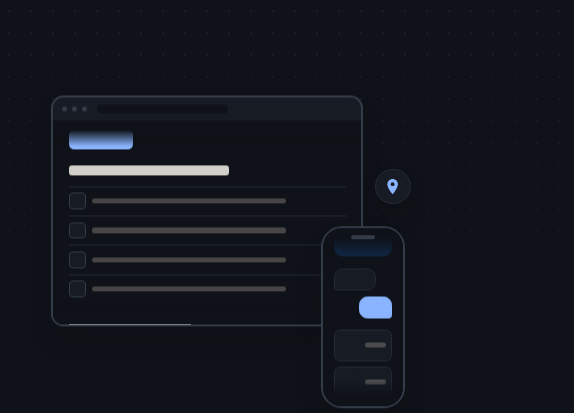
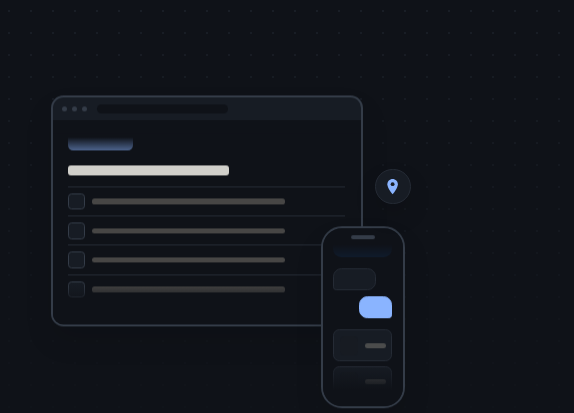
Before and after one commit to zp6ahp/oficioev, a website with bundled scripts: page index.html in a window 1280 px wide. Shown: the part 152-565 px from the top of the page, 706-1280 px from the left. Built offline with nearby package versions, Linux system fonts and the light colour scheme.

Commit message:
Stop Chrome edge bleed on animated device screens

```diff
--- a/index.html
+++ b/index.html
@@ -383,6 +383,7 @@
                     </div>
                   </div>
                 </div>
+                <span class="device-cap" aria-hidden="true"></span>
               </div>
 
               <div class="device device--phone">
--- a/js/main.js
+++ b/js/main.js
@@ -10,6 +10,7 @@
  *   reviews  → reviews carousel
  *   works    → translated WhatsApp links on the work cards
  *   compare  → mobile comparison labels
+ *   mock     → scrolling device screens
  *   copy     → clipboard copying
  */
 
@@ -21,6 +22,7 @@ import { initChrome } from "./chrome.js";
 import { initReviews } from "./reviews.js";
 import { initWorkLinks } from "./works.js";
 import { initCompare } from "./compare.js";
+import { initMockScroll } from "./mock-scroll.js";
 import { initCopy } from "./copy.js";
 
 const root = document.documentElement;
@@ -35,4 +37,5 @@ initChrome();
 initReviews();
 initWorkLinks({ t: i18n.t });
 initCompare();
+initMockScroll();
 initCopy({ t: i18n.t });
--- /dev/null
+++ b/js/mock-scroll.js
@@ -0,0 +1,27 @@
+/**
+ * mock-scroll.js — sets the distance for the decorative device screens.
+ *
+ * The mocks animate `top` instead of `transform`. Chrome can promote a
+ * transformed scrolling layer above the screen fade, producing a light streak
+ * at the top edge on some Retina/ARM frames. A layout offset avoids that
+ * compositing path while keeping the same visual loop.
+ */
+
+export function initMockScroll() {
+  const scrolls = Array.from(document.querySelectorAll(".mock-scroll"));
+  if (!scrolls.length) return;
+
+  function measure() {
+    scrolls.forEach(function (el) {
+      // Two identical pages: one page height is half the scroll height.
+      el.style.setProperty("--mock-distance", el.scrollHeight / 2 + "px");
+    });
+  }
+
+  measure();
+  window.addEventListener("load", measure);
+  window.addEventListener("resize", measure);
+  if (document.fonts && document.fonts.ready) {
+    document.fonts.ready.then(measure);
+  }
+}
--- a/styles.css
+++ b/styles.css
@@ -1618,6 +1618,20 @@ a {
   border-bottom: 1px solid var(--bg);
 }
 
+.device-cap {
+  position: absolute;
+  left: 0;
+  right: 0;
+  height: 1.2em;
+  background: var(--bg);
+  pointer-events: none;
+  z-index: 999;
+}
+
+.device--browser .device-cap {
+  top: calc(2.3em - 1px);
+}
+
 .device-bar i {
   width: 0.5em;
   height: 0.5em;
@@ -1639,6 +1653,7 @@ a {
   min-height: 0;
   overflow: hidden;
   background: var(--bg);
+  transform: translateZ(0);
 }
 
 /* Soft fade so scrolling content does not cut hard */
@@ -1648,21 +1663,19 @@ a {
   position: absolute;
   left: 0;
   right: 0;
-  height: 2.4em;
+  height: 4em;
   pointer-events: none;
-  z-index: 2;
-  transform: translateZ(0);
+  z-index: 1;
 }
 
 .device-screen::before {
   top: 0;
-  /* Solid start: without it the first scrolling line peeks through the top edge. */
-  background: linear-gradient(to bottom, var(--bg) 0, var(--bg) 0.8em, transparent 100%);
+  background: linear-gradient(to bottom, var(--bg) 0, var(--bg) 1.5em, transparent 100%);
 }
 
 .device-screen::after {
   bottom: 0;
-  background: linear-gradient(to top, var(--bg) 0, var(--bg) 0.8em, transparent 100%);
+  background: linear-gradient(to top, var(--bg) 0, var(--bg) 1.5em, transparent 100%);
 }
 
 .device-notch {
@@ -1674,15 +1687,15 @@ a {
   height: 0.42em;
   border-radius: 0.21em;
   background: var(--line-strong);
-  z-index: 3;
+  z-index: 21;
 }
 
 /* Scrolling mock pages */
 .mock-scroll {
+  position: relative;
   display: flex;
   flex-direction: column;
   animation: mock-scroll 34s linear infinite;
-  will-change: transform;
 }
 
 .mock-scroll--phone {
@@ -1691,10 +1704,10 @@ a {
 
 @keyframes mock-scroll {
   from {
-    transform: translateY(0);
+    top: 0;
   }
   to {
-    transform: translateY(-50%);
+    top: calc(-1 * var(--mock-distance, 0px));
   }
 }
 
```
